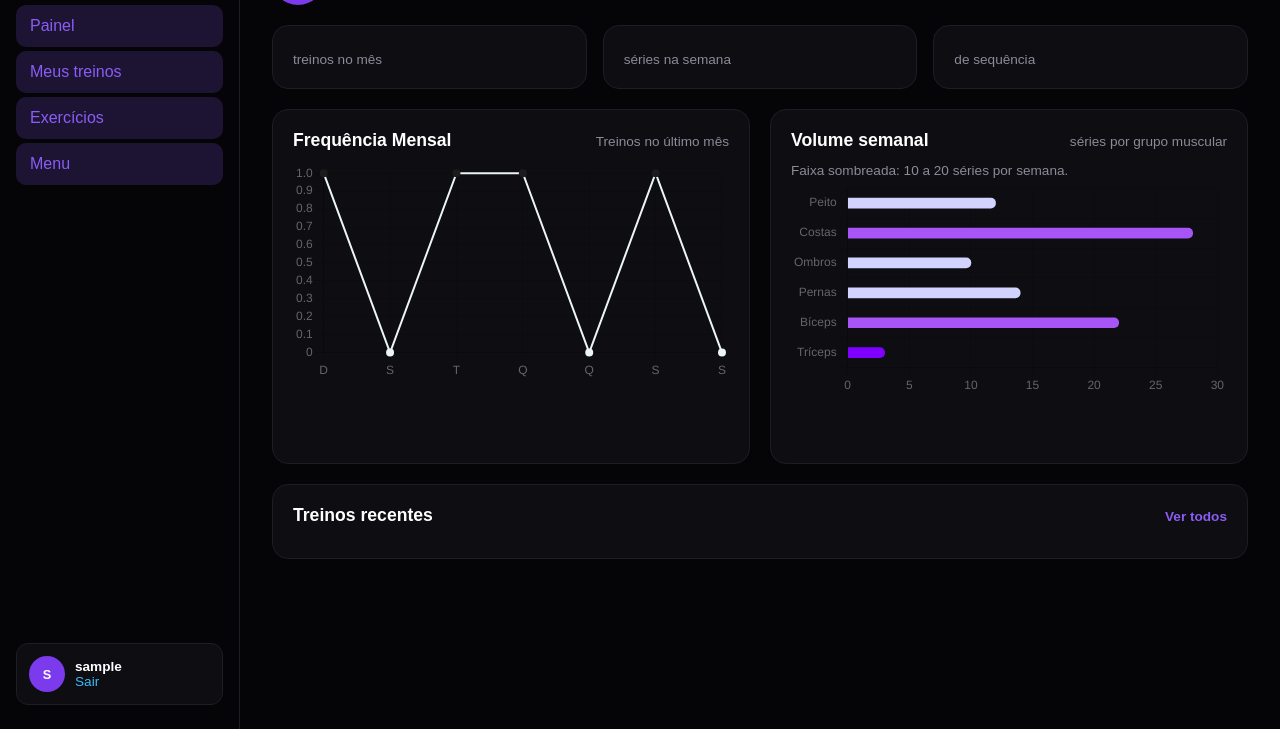
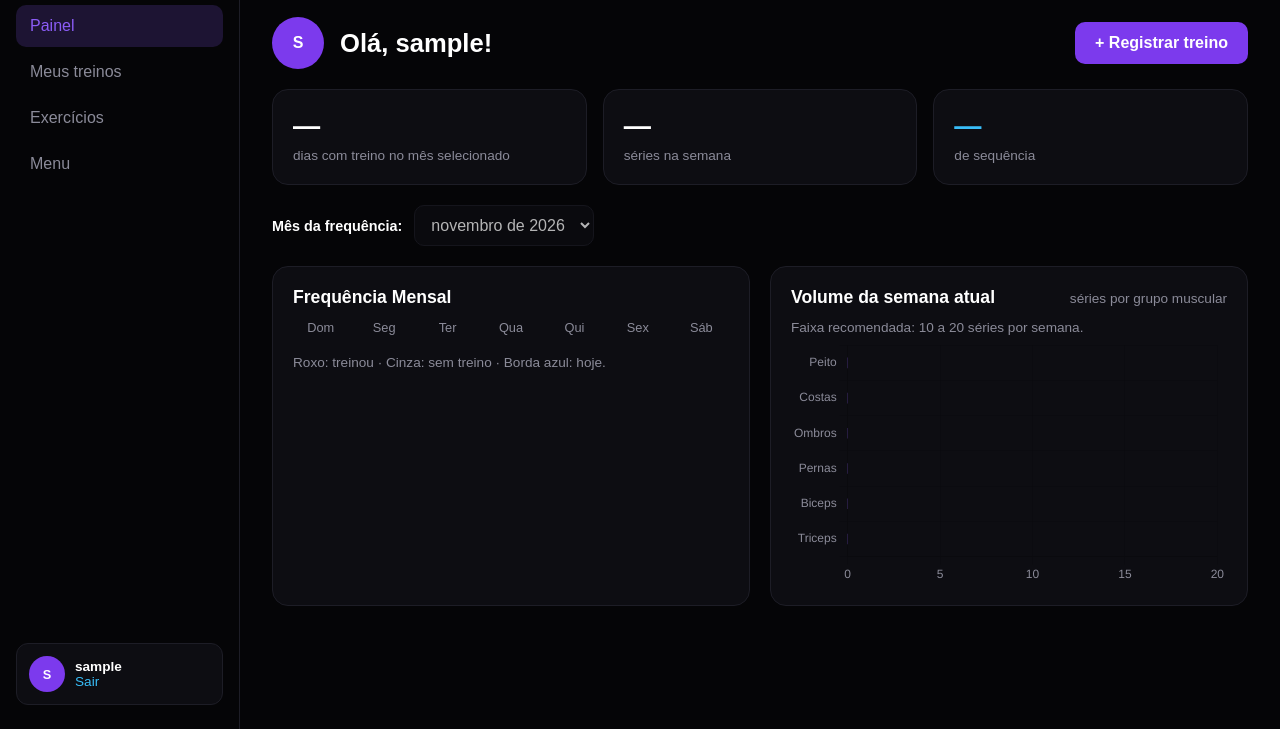
Before and after one commit to KauaPacce1/gymTECH, a website: page public/dashboard/painel.html in a window 1280 px wide. Shown: the part 71-800 px from the top of the page. Drawn offline with nearby package versions, Linux system fonts and the light colour scheme; no server answers; sample sign-in values are in the browser's storage.

Commit message:
feat: integrando painel aos treinos e adicionando filtro mensal

```diff
--- a/public/css/dashboard.css
+++ b/public/css/dashboard.css
@@ -201,6 +201,7 @@ ul {
   font-size: 1.7rem;
   margin-bottom: 4px;
 }
+
 .stat-blue {
   color: var(--blue);
 }
@@ -220,6 +221,79 @@ ul {
 }
 .chart-volume {
   height: 250px;
+}
+
+/* FILTRO E CALENDÁRIO MENSAL */
+.month-filter {
+  display: flex;
+  align-items: center;
+  flex-wrap: wrap;
+  gap: 12px;
+}
+
+.month-filter label {
+  font-size: 0.9rem;
+  font-weight: 700;
+}
+
+.month-filter select {
+  padding: 10px 12px;
+  border: 1px solid var(--border);
+  border-radius: 10px;
+  background: var(--surface);
+  color: var(--text);
+  font: inherit;
+  color-scheme: dark;
+  cursor: pointer;
+}
+
+.month-filter select:focus {
+  outline: 2px solid var(--purple);
+  outline-offset: 2px;
+}
+
+.calendar-weekdays {
+  display: grid;
+  grid-template-columns: repeat(7, 1fr);
+  gap: 8px;
+  color: var(--muted);
+  font-size: 0.8rem;
+  text-align: center;
+  margin-bottom: 8px;
+}
+
+.calendar-days {
+  display: grid;
+  grid-template-columns: repeat(7, 1fr);
+  gap: 8px;
+  margin-bottom: 12px;
+}
+
+.calendar-day {
+  display: flex;
+  align-items: center;
+  justify-content: center;
+  height: 40px;
+  border: 2px solid transparent;
+  border-radius: 8px;
+  background: #1c1c24;
+  color: var(--muted);
+  font-size: 0.85rem;
+  font-weight: 700;
+}
+
+.calendar-trained {
+  background: var(--purple);
+  color: var(--text);
+}
+
+.calendar-future {
+  background: #101016;
+  color: #4b4b58;
+}
+
+.calendar-today {
+  border-color: var(--blue);
 }
 
 /* MODAL DE TREINO */
--- a/public/dashboard/painel.html
+++ b/public/dashboard/painel.html
@@ -15,9 +15,9 @@
             <a class="logo" href="../index.html">gym<span>TECH</span></a>
             <div class="menu">
                 <a href="#" class="menu-item menu-active">Painel</a>
-                <a href="meusTreinos.html" class="menu-item menu-active">Meus treinos</a>
-                <a href="../exercicios.html" class="menu-item menu-active">Exercícios</a>
-                <a href="../index.html" class="menu-item menu-active">Menu</a>
+                <a href="meusTreinos.html" class="menu-item">Meus treinos</a>
+                <a href="../exercicios.html" class="menu-item">Exercícios</a>
+                <a href="../index.html" class="menu-item">Menu</a>
             </div>
 
             <!-- AVATAR -->
@@ -39,8 +39,7 @@
                 <div class="topbar-user">
                     <div class="avatar js-iniciais"></div>
                     <div>
-                        <h1>Olá, <span class="js-nome"></span> !</h1>
-                        <p id="subtitulo" class="muted small"></p>
+                        <h1>Olá, <span class="js-nome"></span>!</h1>
                     </div>
                 </div>
                 <a href="meusTreinos.html" class="btn">+ Registrar treino</a>
@@ -49,17 +48,23 @@
             <!-- CARDS -->
             <div class="stats">
                 <div class="card">
-                    <strong id="statTreinosMes" class="stat-value"></strong>
-                    <span class="muted small">treinos no mês</span>
+                    <strong id="statTreinosMes" class="stat-value">Carregando...</strong>
+                    <span class="muted small">dias com treino no mês selecionado</span>
                 </div>
                 <div class="card">
-                    <strong id="statSeriesSemana" class="stat-value"></strong>
+                    <strong id="statSeriesSemana" class="stat-value">Carregando...</strong>
                     <span class="muted small">séries na semana</span>
                 </div>
                 <div class="card">
-                    <strong id="statSequencia" class="stat-value stat-blue"></strong>
+                    <strong id="statSequencia" class="stat-value stat-blue">Carregando...</strong>
                     <span class="muted small">de sequência</span>
                 </div>
+            </div>
+
+            <!-- FILTRO -->
+            <div class="month-filter">
+                <label for="monthSelect">Mês da frequência:</label>
+                <select id="monthSelect" onchange="showCalendar()" disabled></select>
             </div>
 
             <!-- GRÁFICOS -->
@@ -67,113 +72,249 @@
                 <div class="card">
                     <div class="card-header">
                         <h2>Frequência Mensal</h2>
-                        <span class="muted small">Treinos no último mês</span>
+                        <span id="calendarMonth" class="muted small"></span>
                     </div>
-                    <div class="chart-box">
-                        <canvas id="graficoFrequencia"></canvas>
+                    <div class="calendar-weekdays">
+                        <span>Dom</span><span>Seg</span><span>Ter</span><span>Qua</span>
+                        <span>Qui</span><span>Sex</span><span>Sáb</span>
                     </div>
+                    <div id="calendarDays" class="calendar-days"></div>
+                    <p class="muted small">Roxo: treinou · Cinza: sem treino · Borda azul: hoje.</p>
                 </div>
 
                 <div class="card">
                     <div class="card-header">
-                        <h2>Volume semanal</h2>
+                        <h2>Volume da semana atual</h2>
                         <span class="muted small">séries por grupo muscular</span>
                     </div>
-                    <p class="muted small">Faixa sombreada: 10 a 20 séries por semana.</p>
+                    <p class="muted small">Faixa recomendada: 10 a 20 séries por semana.</p>
                     <div class="chart-box chart-volume">
                         <canvas id="graficoVolume"></canvas>
                     </div>
                 </div>
             </div>
 
-            <!-- TREINOS RECENTES -->
-            <div class="card">
-                <div class="card-header">
-                    <h2>Treinos recentes</h2>
-                    <a href="meusTreinos.html" class="link">Ver todos</a>
-                </div>
-                <ul id="listaRecentes" class="recent"></ul>
-            </div>
         </div>
     </div>
 </body>
 </html>
 <script>
-    validarSessao()
+    validarSessao();
 
-    // grafico barras
-    const labelsFrequencia = ['D', 'S', 'T', 'Q', 'Q', 'S', 'S'];
+    const userId = sessionStorage.getItem('userId');
 
-    const dataFrequencia = {
-        labels: labelsFrequencia,
-        datasets: [{
-            label: 'Foi treinar ou não',
-            data: [1, 0, 1, 1, 0, 1, 0],
-            borderWidth: 2,
-            backgroundColor: (context) => {
-                const valor = context.raw;
-                if (valor == 1) return '#1C1C1C'; // Preto suave se foi treinar
-                else return '#EDF4F5'; // Branco gelo se não foi treinar
-            },
-            borderColor: (context) => {
-                const valor = context.raw;
-                if (valor == 1) return '#1C1C1C'; // Preto suave se foi treinar
-                else return '#EDF4F5'; // Branco gelo se não foi treinar
-            }
-        }]
-    };
+    const monthSelect = document.getElementById('monthSelect');
+    const calendarDays = document.getElementById('calendarDays');
+    const calendarMonth = document.getElementById('calendarMonth');
+    const monthlyStat = document.getElementById('statTreinosMes');
+    const weeklyStat = document.getElementById('statSeriesSemana');
+    const streakStat = document.getElementById('statSequencia');
+    const errorMessage = document.getElementById('mensagemErro');
 
-    const configFrequencia = {
-        type: 'line',
-        data: dataFrequencia,
-        options: {
-            plugins: {
-                legend: {display: false} // Esconde quadradinho de legenda
-            }
+    const groups = ['Peito', 'Costas', 'Ombros', 'Pernas', 'Biceps', 'Triceps'];
+
+    const today = new Date();
+    today.setHours(0, 0, 0, 0);
+
+    let trainedDays = [];
+
+
+    // GRÁFICO DE SÉRIES POR GRUPO MUSCULAR
+    const chart = new Chart(document.getElementById('graficoVolume'), {
+        type: 'bar',
+        data: {
+            labels: groups,
+            datasets: [{
+                label: 'Séries na semana',
+                data: [0, 0, 0, 0, 0, 0],
+                barThickness: 10,
+                borderRadius: 5,
+                backgroundColor: '#8b5cf6'
+            }]
         },
-        callback: function(value) {
-            if (value == 0) return 'Não treinou';
-            if (value == 1) return 'Treinou';
-        }
-    };
-
-    const graficoFrequencia = new Chart(
-        document.getElementById('graficoFrequencia'),
-        configFrequencia
-    );
-
-    // gráfico horizontal
-    const labelsVolume = ['Peito', 'Costas', 'Ombros', 'Pernas', 'Bíceps', 'Tríceps'];
-
-    const dataVolume = {
-        labels: labelsVolume,
-        datasets: [{
-            label: 'Séries na semana',
-            data: [12, 28, 10, 14, 22, 3],
-            barThickness: 10, // Grossura da barra
-            borderRadius: 5,  // Arredonda as pontas
-            backgroundColor: (context) => {
-                const valor = context.raw;
-                if (valor < 8) return '#7F00FF'; // Roxo violeta (Abaixo de 8)
-                if (valor > 20) return '#a855f7'; // Roxo (Acima de 20)
-                return '#D3D3FF';                // Lavanda (Entre 8 e 20)
-            }
-        }]
-    };
-
-    const configVolume = {
-        type: 'bar',
-        data: dataVolume,
         options: {
             indexAxis: 'y', // transforma em barras horizontais
+            maintainAspectRatio: false,
             plugins: {
-                legend: {display: false} // Esconde quadradinho de legenda
+                legend: {display: false}
+            },
+            scales: {
+                x: {
+                    beginAtZero: true,
+                    suggestedMax: 20,
+                    ticks: {precision: 0, color: '#8b8b99'}
+                },
+                y: {
+                    ticks: {color: '#8b8b99'}
+                }
             }
         }
-    };
+    });
 
-    const graficoVolume = new Chart(
-        document.getElementById('graficoVolume'),
-        configVolume
-    )
+    // MOSTRAR CALENDÁRIO
+    function showCalendar() {
+
+        const parts = monthSelect.value.split('-');
+        const year = Number(parts[0]);
+        const month = Number(parts[1]);
+
+        const lastDay = new Date(year, month, 0).getDate();
+        const firstWeekday = new Date(year, month - 1, 1).getDay();
+
+        calendarDays.innerHTML = '';
+        let total = 0;
+
+        // Espaços antes do primeiro dia do mês
+        for (let i = 0; i < firstWeekday; i++) {
+            calendarDays.appendChild(document.createElement('div'));
+        }
+
+        // Cria os dias do calendário
+        for (let day = 1; day <= lastDay; day++) {
+
+            const date = new Date(year, month - 1, day);
+            const item = document.createElement('div');
+
+            item.className = 'calendar-day';
+            item.textContent = day;
+
+            if (date > today) {
+                item.classList.add('calendar-future');
+
+            } else if (trainedDays.includes(date.toDateString())) {
+                item.classList.add('calendar-trained');
+                total++;
+            }
+
+            if (date.toDateString() === today.toDateString()) {
+                item.classList.add('calendar-today');
+            }
+
+            calendarDays.appendChild(item);
+        }
+
+        monthlyStat.textContent = total;
+
+        calendarMonth.textContent = new Date(year, month - 1, 1)
+            .toLocaleDateString('pt-BR', {
+                month: 'long',
+                year: 'numeric'
+            });
+    }
+
+
+    // ATUALIZAR O PAINEL
+    function updateDashboard(workouts) {
+        // Descobre a segunda-feira da semana
+        const monday = new Date(today);
+
+        let daysBack = today.getDay() - 1;
+
+        if (daysBack < 0) {
+            daysBack = 6;
+        }
+
+        monday.setDate(monday.getDate() - daysBack);
+
+        let totalSets = 0;
+        const setsByGroup = [0, 0, 0, 0, 0, 0];
+
+        trainedDays = [];
+
+        // Percorre os registros
+        for (let i = 0; i < workouts.length; i++) {
+            const workout = workouts[i];
+            const date = new Date(workout.date + 'T00:00:00');
+
+            // Considera apenas treinos realizados
+            if (date <= today) {
+                const day = date.toDateString();
+
+                if (!trainedDays.includes(day)) {
+                    trainedDays.push(day);
+                }
+
+                // Soma as séries desta semana
+                if (date >= monday) {
+                    const sets = Number(workout.sets);
+                    totalSets += sets;
+
+                    const index = groups.indexOf(workout.muscleGroup);
+                    if (index !== -1) {
+                        setsByGroup[index] += sets;
+                    }
+                }
+            }
+        }
+
+        // Calcula dias consecutivos de treino. Se não treinou hoje, começa de ontem.
+        const checkDay = new Date(today);
+
+        if (!trainedDays.includes(checkDay.toDateString())) {
+            checkDay.setDate(checkDay.getDate() - 1);
+        }
+
+        let streak = 0;
+
+        while (trainedDays.includes(checkDay.toDateString())) {
+            streak++;
+            checkDay.setDate(checkDay.getDate() - 1);
+        }
+
+        // Atualiza os indicadores
+        weeklyStat.textContent = totalSets;
+        streakStat.textContent = streak + (streak === 1 ? ' dia' : ' dias');
+
+        chart.data.datasets[0].data = setsByGroup;
+        chart.update();
+
+        monthSelect.disabled = false;
+        errorMessage.hidden = true;
+
+        showCalendar();
+    }
+
+
+    // BUSCAR TREINOS DA API
+    function loadWorkouts() {
+        fetch('/workouts/' + userId)
+            .then(function (response) {
+                if (!response.ok) {
+                    throw new Error('Erro ao buscar treinos');
+                }
+                return response.json();
+            })
+            .then(updateDashboard)
+
+            .catch(function (error) {
+                console.error(error);
+                errorMessage.hidden = false;
+                monthlyStat.textContent = '—';
+                weeklyStat.textContent = '—';
+                streakStat.textContent = '—';
+            });
+    }
+
+
+    // PREENCHER OS ÚLTIMOS 12 MESES
+    function fillMonthSelect() {
+        for (let i = 0; i < 12; i++) {
+            // Ao voltar de janeiro, Date ajusta o ano automaticamente.
+            const date = new Date(today.getFullYear(), today.getMonth() - i, 1);
+            const option = document.createElement('option');
+
+            option.value = date.getFullYear() + '-' + (date.getMonth() + 1);
+            option.textContent = date.toLocaleDateString('pt-BR', {
+                month: 'long',
+                year: 'numeric'
+            });
+            monthSelect.appendChild(option);
+        }
+    }
+
+    // INICIAR O PAINEL
+    fillMonthSelect();
+    if (userId) {
+        loadWorkouts();
+    }
 </script>
```
Also changed, not shown: AGENTS.md (+0 -2 lines), public/dashboard/meusTreinos.html (+9 -11 lines).
